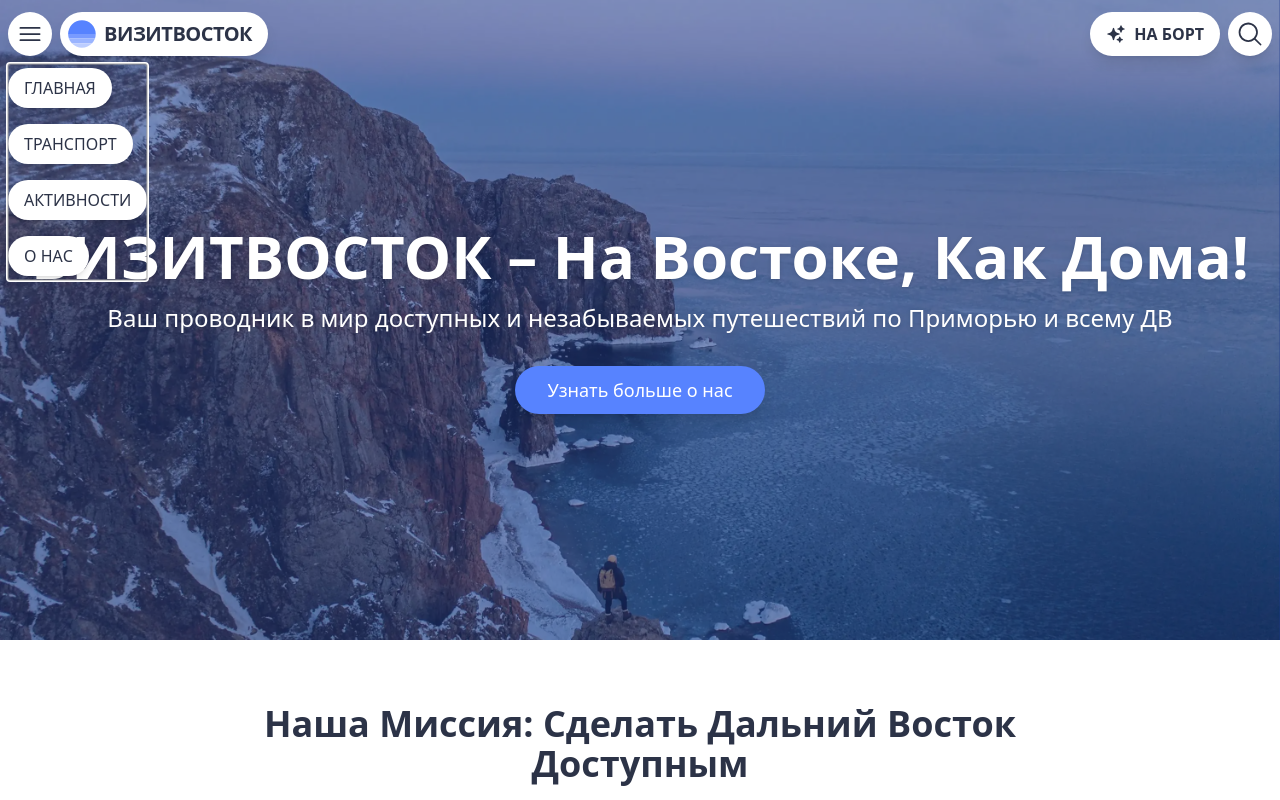
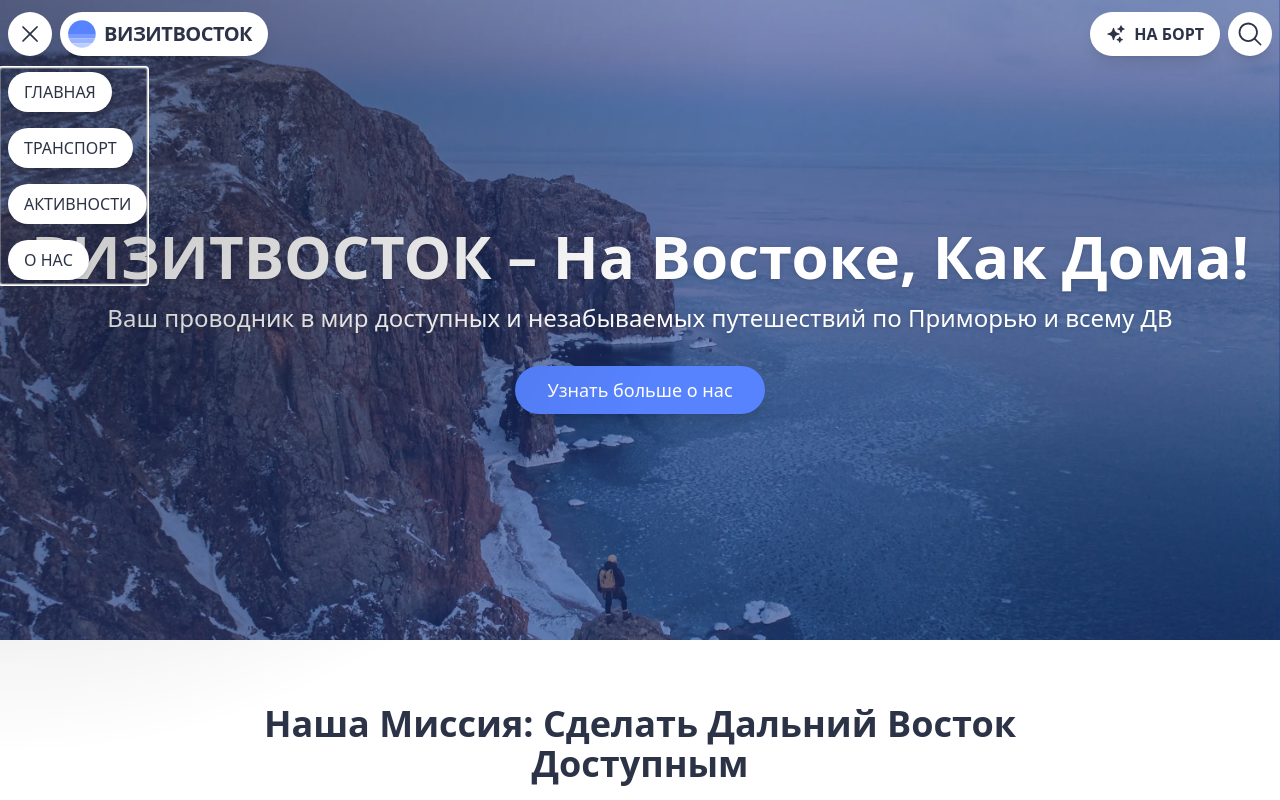
Before and after one commit to inakado/VisitVostok, a Next.js app: page /about in a window 1280 px wide. Both pictures are taken after a click on the button 30 px from the left and 34 px from the top of the page. Shown: the top 800 px of the page. Built offline with nearby package versions, Linux system fonts and the light colour scheme; no server answers.

Commit message:
Header modernisation

```diff
--- a/src/components/Header.tsx
+++ b/src/components/Header.tsx
@@ -1,10 +1,11 @@
 "use client";
 
 import Link from "next/link";
-import { SparklesIcon, Bars3Icon, MagnifyingGlassIcon } from "@heroicons/react/24/solid";
-import { Menu } from "@headlessui/react";
+import { SparklesIcon, Bars3Icon, MagnifyingGlassIcon, XMarkIcon } from "@heroicons/react/24/solid";
+import { Menu, Transition } from "@headlessui/react";
 import Image from "next/image";
 import { useUser } from "@/lib/hooks/useUser";
+import { Fragment } from 'react';
 
 export default function Header() {
   const user = useUser();
@@ -12,59 +13,38 @@ export default function Header() {
   return (
     <header className="fixed top-0 left-0 right-0 z-50">
       {/* Основной контейнер шапки */}
-      <div className="mx-auto px-2 py-3 flex items-center justify-between">
+      {/* Бургер-меню (слева) - весь header теперь внутри Menu, чтобы использовать open state */}
+      <Menu as="div" className="w-full h-full relative z-50">
+        {({ open }) => (
+          <>
+            {/* Затемнение всего экрана с радиальным градиентом из левого верхнего угла */}
+            <Transition
+              show={open}
+              as={Fragment}
+              enter="transition-opacity ease-out duration-300"
+              enterFrom="opacity-0"
+              enterTo="opacity-100"
+              leave="transition-opacity ease-in duration-200"
+              leaveFrom="opacity-100"
+              leaveTo="opacity-0"
+            >
+              <div
+                className="fixed inset-0 z-40"
+                style={{ backgroundImage: 'radial-gradient(circle at 0% 0%, rgba(0,0,0,0.3) 0%, transparent 50%)' }}
+                aria-hidden="true"
+              />
+            </Transition>
+
+            <div className="mx-auto px-2 py-3 flex items-center justify-between relative z-50">
+              {/* Бургер-меню (слева) */}
               <div className="flex items-center">
-        {/* Бургер-меню (слева) */}
-        <Menu as="div" className="relative z-50">
-          <Menu.Button className="h-[44px] w-[44px] p-2 rounded-full bg-white hover:bg-gray-700 transition shadow-lg">
+                <Menu.Button className="h-[44px] w-[44px] p-2 rounded-full bg-white hover:bg-gray-700 transition shadow-lg relative z-50">
+                  {open ? (
+                    <XMarkIcon className="h-7 w-7 text-[#2C3347] hover:text-white" />
+                  ) : (
                     <Bars3Icon className="h-7 w-7 text-[#2C3347] hover:text-white" />
+                  )}
                 </Menu.Button>
-          {/* Выпадающее меню: origin-top-left для открытия влево */}
-          <Menu.Items className="absolute left-0 mt-2 origin-top-left w-fit">
-            <div className="py-1">
-              <Menu.Item>
-                {({ active }) => (
-                  <Link
-                    href="/"
-                    className={`block max-w-fit px-4 py-2 mb-4 text-m text-left bg-white rounded-full shadow-md hover:shadow-lg transition-shadow ${ active ? "bg-gray-700 text-white" : "text-[#2C3347]" }`}
-                  >
-                    ГЛАВНАЯ
-                  </Link>
-                )}
-              </Menu.Item>
-              <Menu.Item>
-                {({ active }) => (
-                  <Link
-                    href="/transport"
-                    className={`block max-w-fit px-4 py-2 mb-4 text-m text-left bg-white rounded-full shadow-md hover:shadow-lg transition-shadow ${ active ? "bg-gray-700 text-white" : "text-[#2C3347]" }`}
-                  >
-                    ТРАНСПОРТ
-                  </Link>
-                )}
-              </Menu.Item>
-              <Menu.Item>
-                {({ active }) => (
-                  <Link
-                    href="/activities"
-                    className={`block max-w-fit px-4 py-2 mb-4 text-m text-left bg-white rounded-full shadow-md hover:shadow-lg transition-shadow ${ active ? "bg-gray-700 text-white" : "text-[#2C3347]" }`}
-                  >
-                    АКТИВНОСТИ
-                  </Link>
-                )}
-              </Menu.Item>
-              <Menu.Item>
-                {({ active }) => (
-                  <Link
-                    href="/about"
-                    className={`block max-w-fit px-4 py-2 text-m text-left bg-white rounded-full shadow-md hover:shadow-lg transition-shadow ${ active ? "bg-gray-700 text-white" : "text-[#2C3347]" }`}
-                  >
-                    О НАС
-                  </Link>
-                )}
-              </Menu.Item>
-            </div>
-          </Menu.Items>
-        </Menu>
 
                 {/* Логотип (привязан к левой стороне, после меню) */}
                 <Link href="/" className="block ml-2">
@@ -112,6 +92,68 @@ export default function Header() {
                  </button>
               </div>
             </div>
+
+            {/* Выпадающее меню: origin-top-left для открытия влево */}
+            {/* Это меню должно быть вне основного flex контейнера хедера, чтобы не влиять на его раскладку */}
+            <Transition
+              show={open}
+              as={Fragment}
+              enter="transition ease-out duration-100"
+              enterFrom="transform opacity-0 scale-95"
+              enterTo="transform opacity-100 scale-100"
+              leave="transition ease-in duration-75"
+              leaveFrom="transform opacity-100 scale-100"
+              leaveTo="transform opacity-0 scale-95"
+            >
+              <Menu.Items static className="absolute left-0 mt-0 origin-top-left w-fit z-50">
+                {/* mt-0 to position directly below header, adjust as needed */}
+                <div className="py-1 ml-2">
+                  <Menu.Item>
+                    {({ active }) => (
+                      <Link
+                        href="/"
+                        className={`block max-w-fit px-4 py-2 mb-4 text-m text-left bg-white rounded-full shadow-md hover:shadow-lg transition-shadow ${ active ? "bg-white text-[#5783FF]" : "text-[#2C3347]" }`}
+                      >
+                        ГЛАВНАЯ
+                      </Link>
+                    )}
+                  </Menu.Item>
+                  <Menu.Item>
+                    {({ active }) => (
+                      <Link
+                        href="/transport"
+                        className={`block max-w-fit px-4 py-2 mb-4 text-m text-left bg-white rounded-full shadow-md hover:shadow-lg transition-shadow ${ active ? "bg-gray-700 text-[#5783FF]" : "text-[#2C3347]" }`}
+                      >
+                        ТРАНСПОРТ
+                      </Link>
+                    )}
+                  </Menu.Item>
+                  <Menu.Item>
+                    {({ active }) => (
+                      <Link
+                        href="/activities"
+                        className={`block max-w-fit px-4 py-2 mb-4 text-m text-left bg-white rounded-full shadow-md hover:shadow-lg transition-shadow ${ active ? "bg-gray-700 text-[#5783FF]" : "text-[#2C3347]" }`}
+                      >
+                        АКТИВНОСТИ
+                      </Link>
+                    )}
+                  </Menu.Item>
+                  <Menu.Item>
+                    {({ active }) => (
+                      <Link
+                        href="/about"
+                        className={`block max-w-fit px-4 py-2 text-m text-left bg-white rounded-full shadow-md hover:shadow-lg transition-shadow ${ active ? "bg-gray-700 text-[#5783FF]" : "text-[#2C3347]" }`}
+                      >
+                        О НАС
+                      </Link>
+                    )}
+                  </Menu.Item>
+                </div>
+              </Menu.Items>
+            </Transition>
+          </>
+        )}
+      </Menu>
     </header>
   );
 }
```
Lines whose indentation alone changed are shown as unchanged.
